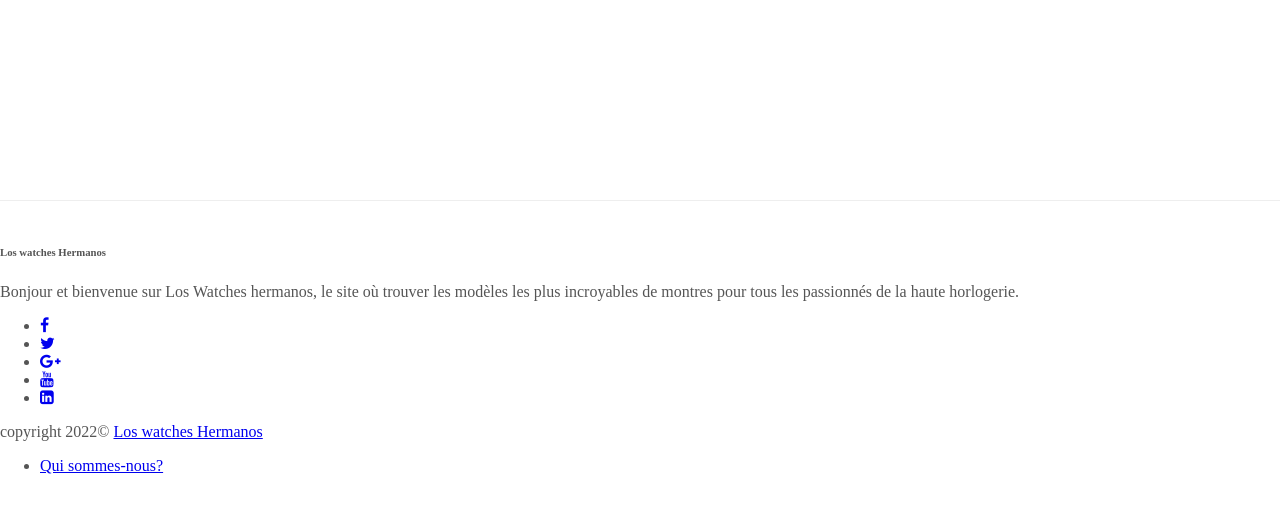
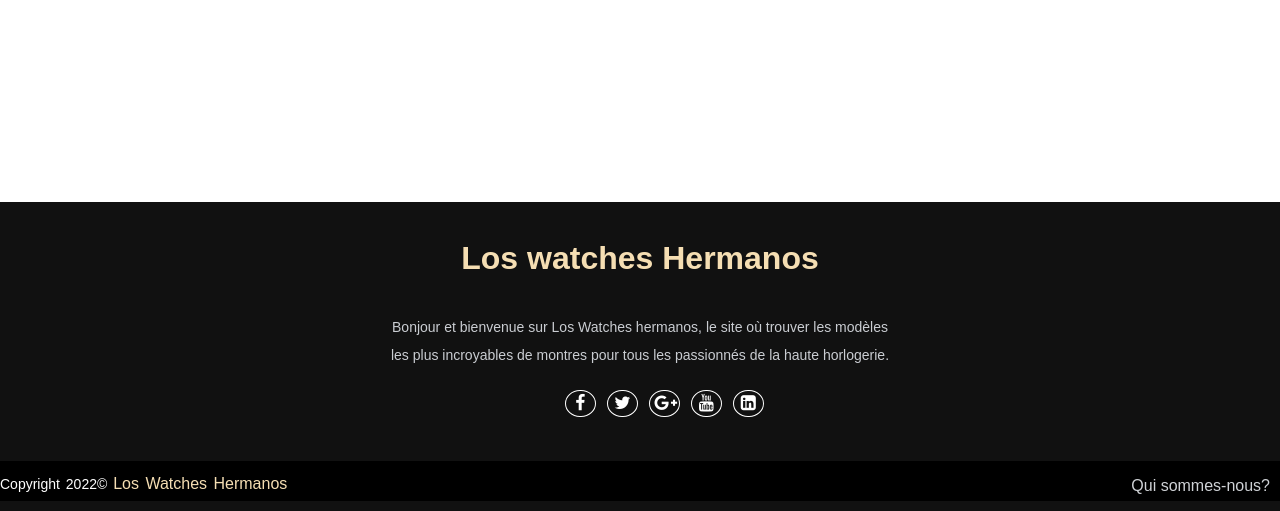
Before and after one commit to roehan-abdulrauf/boutique, a PHP site: page /responsive-footer-design.php in a window 1280 px wide. Shown: the part 289-800 px from the top of the page. Run offline with PHP 8.4, Linux system fonts and the light colour scheme.

Commit message:
version avec css footer & qui sommes-nous

```diff
--- a/style.css
+++ b/style.css
@@ -336,14 +336,6 @@ main .placeorder h1 {
 main .placeorder p {
 	text-align: center;
 }
-footer {
-	position: absolute;
-	bottom: 0;
-	border-top: 1px solid #EEEEEE;
-	padding: 20px 0;
-	width: 100%;
-}
-
 
 /* CSS page d'inscription */
 
@@ -414,6 +406,14 @@ footer {
     max-width: max-content;
     border-bottom-style: none;
     padding: 2%;
+}
+
+
+
+.cgu{
+	color:rgb(104, 101, 101);
+	font-size: 80%;
+	max-width: 90%;
 }
 
 /* Css page de connexion*/
@@ -518,7 +518,7 @@ max-width:26rem;
     display: flex;
     justify-content: center;
     margin: auto;
-    margin-top:-3%;
+    margin-top: 4%;
   }
 
   .conditions{
@@ -574,6 +574,213 @@ th[scope="row"] {
     font-size: .8rem;
 }
 
-#hide{
+#tab{
 	display:none;
+	margin-top: 14%;
 }
+
+.imghide{
+	width: 85%;
+	vertical-align:baseline;
+}
+
+.plus-minus{
+	margin-left:10%;
+}
+
+.titre-historique{
+ min-width: max-content;
+ font-size: 140%;
+}
+
+/* Css footer */
+
+.titre-footer{
+	color:wheat !important;
+	font-size: 200%;
+	margin-top: 3%;
+margin-bottom: 2%;
+}
+
+footer{
+    position: absolute;
+    bottom: 0;
+    left: 0;
+    right: 0;
+    background: #111;
+    height: auto;
+    width: 100vw;
+    color: #fff;
+    box-sizing: border-box;
+    font-family: sans-serif;
+}
+.footer-content{
+    display: flex;
+    align-items: center;
+    justify-content: center;
+    flex-direction: column;
+    text-align: center;
+}
+.footer-content h3{
+    font-size: 2.1rem;
+    font-weight: 500;
+    text-transform: capitalize;
+    line-height: 3rem;
+}
+.footer-content p{
+    max-width: 500px;
+    margin: 10px auto;
+    line-height: 28px;
+    font-size: 14px;
+    color: #cacdd2;
+}
+.socials{
+    list-style: none;
+    display: flex;
+    align-items: center;
+    justify-content: center;
+    margin: 1rem 0 3rem 0;
+}
+.socials li{
+    margin: 0 10px;
+}
+.socials a{
+    text-decoration: none;
+    color: #fff;
+    border: 1.1px solid white;
+    padding: 20%;
+    border-radius: 50%;
+
+}
+.socials a i{
+    font-size: 1.1rem;
+    width: 20px;
+
+
+    transition: color .4s ease;
+
+}
+.socials a:hover i{
+    color: wheat;
+}
+
+.footer-bottom{
+    background: #000;
+    width: 100vw;
+padding-bottom: 40px;
+    text-align: center;
+}
+.footer-bottom p{
+float: left;
+    font-size: 14px;
+    word-spacing: 2px;
+    text-transform: capitalize;
+}
+.footer-bottom p a{
+  color:wheat;
+  font-size: 16px;
+  text-decoration: none;
+}
+.footer-bottom span{
+    text-transform: uppercase;
+    opacity: .4;
+    font-weight: 200;
+}
+.footer-menu{
+  float: right;
+
+}
+.footer-menu ul{
+  display: flex;
+}
+.footer-menu ul li{
+padding-right: 10px;
+display: block;
+}
+.footer-menu ul li a{
+  color: #cfd2d6;
+  text-decoration: none;
+}
+.footer-menu ul li a:hover{
+  color: wheat;
+}
+
+@media (max-width:800px) {
+.footer-menu ul{
+  display: flex;
+  margin-top: 10px;
+  margin-bottom: 20px;
+}
+}
+
+/* css page qui sommes-nous */
+
+
+
+.body-propos{
+    min-height: 100vh;
+    display: flex;
+    align-items: center;
+    justify-content: center;
+    background-color: #f1f1f1;
+    margin: 0;
+    padding: 0;
+    font-family: "Open Sans",sans-serif;
+    box-sizing: border-box;
+}
+
+.about-section{
+    background: url(img/apropos1.jpg) no-repeat left;
+    background-size: 60%;
+    background-color: #fdfdfd;
+    overflow: hidden;
+    padding: 100px 0;
+
+}
+
+.inner-container{
+    width: 55%;
+    float: right;
+    background-color: #fdfdfd;
+    padding: 5%;
+}
+
+.inner-container h1{
+    margin-bottom: 30px;
+    font-size: 30px;
+    font-weight: 900;
+}
+
+.text-propos{
+    font-size: 100%;
+	font-weight: bold;
+    color: #545454;
+    line-height: 200%;
+    text-align: justify;
+    margin-bottom: 40px;
+}
+
+@media screen and (max-width:1200px){
+    .inner-container{
+        padding: 80px;
+    }
+}
+
+@media screen and (max-width:1000px){
+    .about-section{
+        background-size: 100%;
+        padding: 100px 40px;
+    }
+    .inner-container{
+        width: 75%;
+    }
+}
+
+@media screen and (max-width:600px){
+    .about-section{
+        padding: 0;
+    }
+    .inner-container{
+        padding: 60px;
+    }
+}
```
